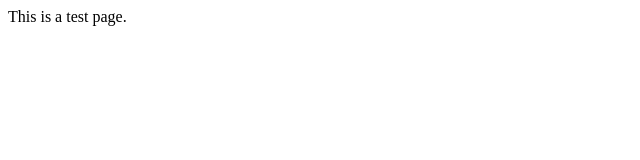
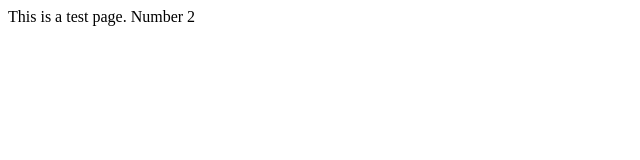
Before and after one commit to mjanes87/Project-1, a plain HTML site: page index.html in a window 1280 px wide. Shown: the full height of the page, 0-640 px from the left. Drawn offline with Linux system fonts and the light colour scheme.

Commit message:
Changed Text

```diff
--- a/index.html
+++ b/index.html
@@ -6,6 +6,6 @@
 </head>
 
 <body>
-This is a test page.
+This is a test page. Number 2
 </body>
 </html>
```
